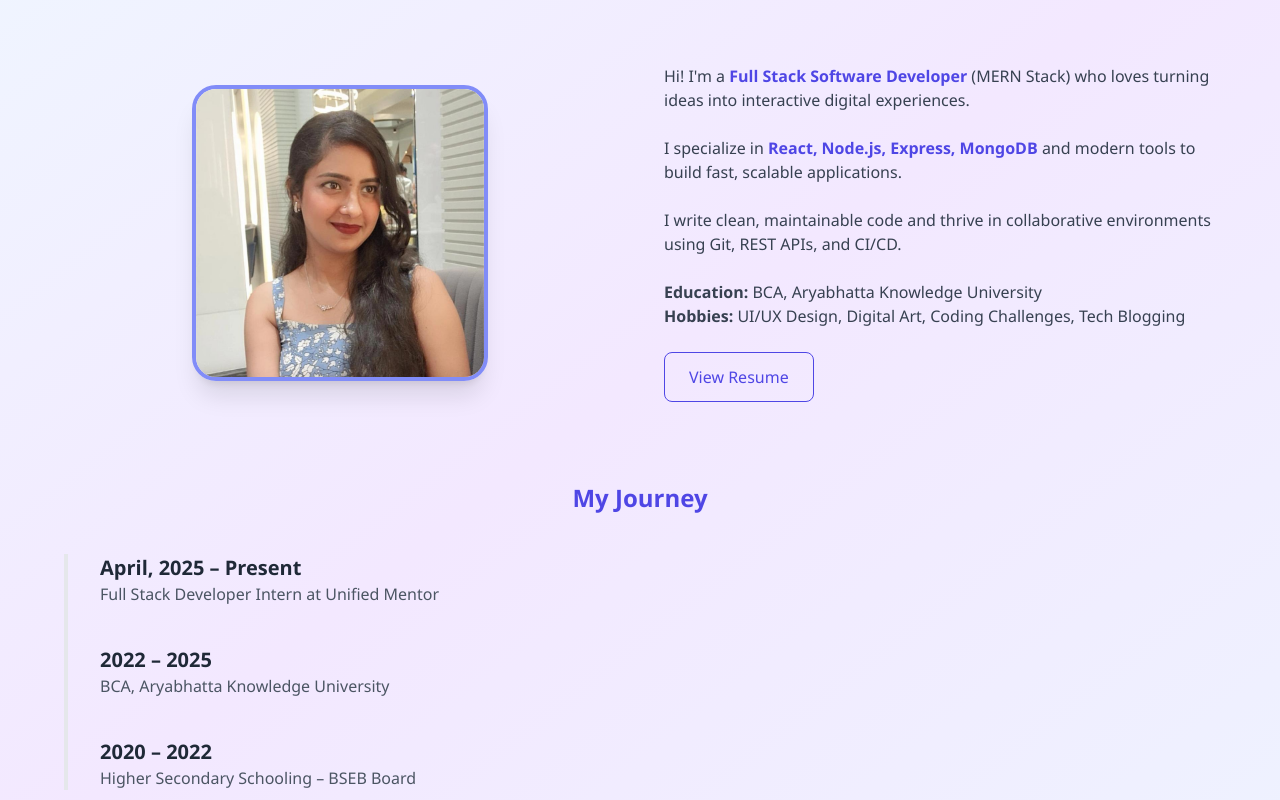
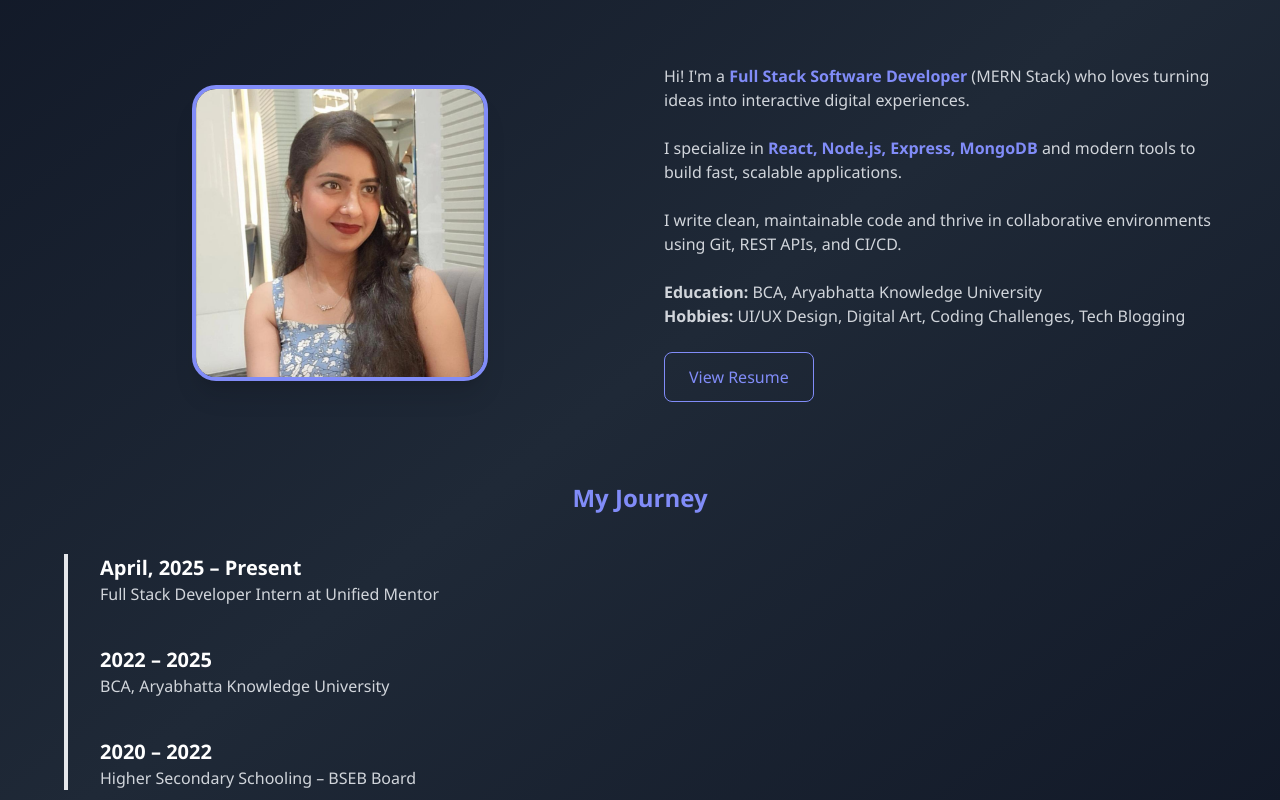
Before and after one commit to upadhyaysaumya55/My-Portfolio, a React (Create React App) app: page / in a window 1280 px wide. Shown: the part 920-1720 px from the top of the page. Built offline with nearby package versions, Linux system fonts and the light colour scheme.

Commit message:
save this changes

```diff
--- a/src/components/About.jsx
+++ b/src/components/About.jsx
@@ -3,7 +3,6 @@ import AOS from 'aos';
 import 'aos/dist/aos.css';
 import profileImage from '../assets/profile.png';
 import resumePDF from '../assets/Resume.pdf';
-
 
 const About = () => {
   useEffect(() => {
@@ -13,11 +12,12 @@ const About = () => {
   return (
     <section
       id="about"
-      className="bg-gradient-to-br from-blue-50 via-purple-100 to-indigo-50 dark:from-gray-900 dark:via-gray-800 dark:to-gray-900 py-20 px-4 md:px-8 transition-colors duration-300"
+      // Permanent dark gradient background, no theme-based switching
+      className="bg-gradient-to-br from-gray-900 via-gray-800 to-gray-900 py-20 px-4 md:px-8 transition-colors duration-300 text-white"
     >
       <div className="max-w-6xl mx-auto">
         <h2
-          className="text-3xl md:text-4xl font-bold text-center mb-16 text-gray-800 dark:text-white"
+          className="text-3xl md:text-4xl font-bold text-center mb-16"
           data-aos="fade-up"
         >
           About Me
@@ -40,17 +40,17 @@ const About = () => {
           </div>
 
           {/* Text Content */}
-          <div className="w-full lg:w-1/2 space-y-6 text-gray-700 dark:text-gray-300">
+          <div className="w-full lg:w-1/2 space-y-6 text-gray-300">
             <p data-aos="fade-up" data-aos-delay="100">
               Hi! I'm a{' '}
-              <span className="font-semibold text-indigo-600 dark:text-indigo-400">
+              <span className="font-semibold text-indigo-400">
                 Full Stack Software Developer
               </span>{' '}
               (MERN Stack) who loves turning ideas into interactive digital experiences.
             </p>
             <p data-aos="fade-up" data-aos-delay="200">
               I specialize in{' '}
-              <span className="font-semibold text-indigo-600 dark:text-indigo-400">
+              <span className="font-semibold text-indigo-400">
                 React, Node.js, Express, MongoDB
               </span>{' '}
               and modern tools to build fast, scalable applications.
@@ -70,7 +70,7 @@ const About = () => {
                 href={resumePDF}
                 target="_blank"
                 rel="noopener noreferrer"
-                className="inline-block px-6 py-3 border border-indigo-600 dark:border-indigo-400 text-indigo-600 dark:text-indigo-400 hover:bg-indigo-600 hover:text-white dark:hover:bg-indigo-500 rounded-lg transition duration-300"
+                className="inline-block px-6 py-3 border border-indigo-400 text-indigo-400 hover:bg-indigo-500 hover:text-white rounded-lg transition duration-300"
               >
                 View Resume
               </a>
@@ -84,24 +84,24 @@ const About = () => {
           data-aos="fade-up"
           data-aos-delay="600"
         >
-          <h3 className="text-2xl font-bold mb-10 text-center text-indigo-600 dark:text-indigo-400">
+          <h3 className="text-2xl font-bold mb-10 text-center text-indigo-400">
             My Journey
           </h3>
-          <div className="relative pl-6 border-l-4 border-gradient-to-b from-indigo-400 to-purple-500 dark:from-indigo-500 dark:to-purple-600">
+          <div className="relative pl-6 border-l-4 border-gradient-to-b from-indigo-400 to-purple-500">
             <div className="space-y-10 ml-2">
               <div data-aos="fade-right" data-aos-delay="100">
-                <h4 className="text-xl font-semibold text-gray-800 dark:text-white">
+                <h4 className="text-xl font-semibold text-white">
                   April, 2025 – Present
                 </h4>
-                <p className="text-gray-600 dark:text-gray-300">Full Stack Developer Intern at Unified Mentor</p>
+                <p className="text-gray-300">Full Stack Developer Intern at Unified Mentor</p>
               </div>
               <div data-aos="fade-right" data-aos-delay="200">
-                <h4 className="text-xl font-semibold text-gray-800 dark:text-white">2022 – 2025</h4>
-                <p className="text-gray-600 dark:text-gray-300">BCA, Aryabhatta Knowledge University</p>
+                <h4 className="text-xl font-semibold text-white">2022 – 2025</h4>
+                <p className="text-gray-300">BCA, Aryabhatta Knowledge University</p>
               </div>
               <div data-aos="fade-right" data-aos-delay="300">
-                <h4 className="text-xl font-semibold text-gray-800 dark:text-white">2020 – 2022</h4>
-                <p className="text-gray-600 dark:text-gray-300">Higher Secondary Schooling – BSEB Board</p>
+                <h4 className="text-xl font-semibold text-white">2020 – 2022</h4>
+                <p className="text-gray-300">Higher Secondary Schooling – BSEB Board</p>
               </div>
             </div>
           </div>
--- a/src/components/Contact.jsx
+++ b/src/components/Contact.jsx
@@ -36,11 +36,12 @@ const Contact = () => {
   return (
     <section
       id="contact"
-      className="w-full px-4 py-20 bg-gradient-to-tr from-[#fdfbfb] to-[#ebedee] dark:from-[#1f2937] dark:to-[#111827]"
+      // Permanent dark background
+      className="w-full px-4 py-20 bg-gradient-to-tr from-gray-900 to-gray-800 text-white"
     >
       <div className="max-w-4xl mx-auto">
         <motion.h2
-          className="text-4xl sm:text-5xl font-extrabold text-center mb-12 text-gray-800 dark:text-white"
+          className="text-4xl sm:text-5xl font-extrabold text-center mb-12"
           initial={{ opacity: 0, y: -30 }}
           whileInView={{ opacity: 1, y: 0 }}
           transition={{ duration: 0.6 }}
@@ -50,7 +51,7 @@ const Contact = () => {
 
         <motion.form
           onSubmit={handleSubmit}
-          className="bg-white dark:bg-gray-800 bg-opacity-60 backdrop-blur-lg p-8 rounded-3xl shadow-2xl space-y-6 border border-gray-200 dark:border-gray-700"
+          className="bg-gray-800 bg-opacity-80 backdrop-blur-lg p-8 rounded-3xl shadow-2xl space-y-6 border border-gray-700"
           data-aos="fade-up"
         >
           <div className="flex flex-col gap-6">
@@ -61,7 +62,7 @@ const Contact = () => {
               value={formData.name}
               onChange={handleChange}
               required
-              className="w-full px-4 py-3 border border-gray-300 dark:border-gray-600 rounded-md focus:outline-none focus:ring-2 focus:ring-blue-500 dark:focus:ring-blue-400 transition-all bg-white dark:bg-gray-900 text-gray-800 dark:text-white"
+              className="w-full px-4 py-3 border border-gray-600 rounded-md focus:outline-none focus:ring-2 focus:ring-blue-400 transition-all bg-gray-900 text-white"
             />
             <input
               type="email"
@@ -70,7 +71,7 @@ const Contact = () => {
               value={formData.email}
               onChange={handleChange}
               required
-              className="w-full px-4 py-3 border border-gray-300 dark:border-gray-600 rounded-md focus:outline-none focus:ring-2 focus:ring-blue-500 dark:focus:ring-blue-400 transition-all bg-white dark:bg-gray-900 text-gray-800 dark:text-white"
+              className="w-full px-4 py-3 border border-gray-600 rounded-md focus:outline-none focus:ring-2 focus:ring-blue-400 transition-all bg-gray-900 text-white"
             />
             <textarea
               name="message"
@@ -79,7 +80,7 @@ const Contact = () => {
               value={formData.message}
               onChange={handleChange}
               required
-              className="w-full px-4 py-3 border border-gray-300 dark:border-gray-600 rounded-md focus:outline-none focus:ring-2 focus:ring-blue-500 dark:focus:ring-blue-400 transition-all bg-white dark:bg-gray-900 text-gray-800 dark:text-white resize-none"
+              className="w-full px-4 py-3 border border-gray-600 rounded-md focus:outline-none focus:ring-2 focus:ring-blue-400 transition-all bg-gray-900 text-white resize-none"
             ></textarea>
           </div>
 
@@ -96,7 +97,7 @@ const Contact = () => {
 
           {success && (
             <motion.p
-              className="text-green-600 font-semibold mt-4 text-center"
+              className="text-green-400 font-semibold mt-4 text-center"
               initial={{ opacity: 0, y: 10 }}
               animate={{ opacity: 1, y: 0 }}
             >
```
Also changed, not shown: package.json (+6 -4 lines), 1 other file (tests, documents, lock files or other folders).
